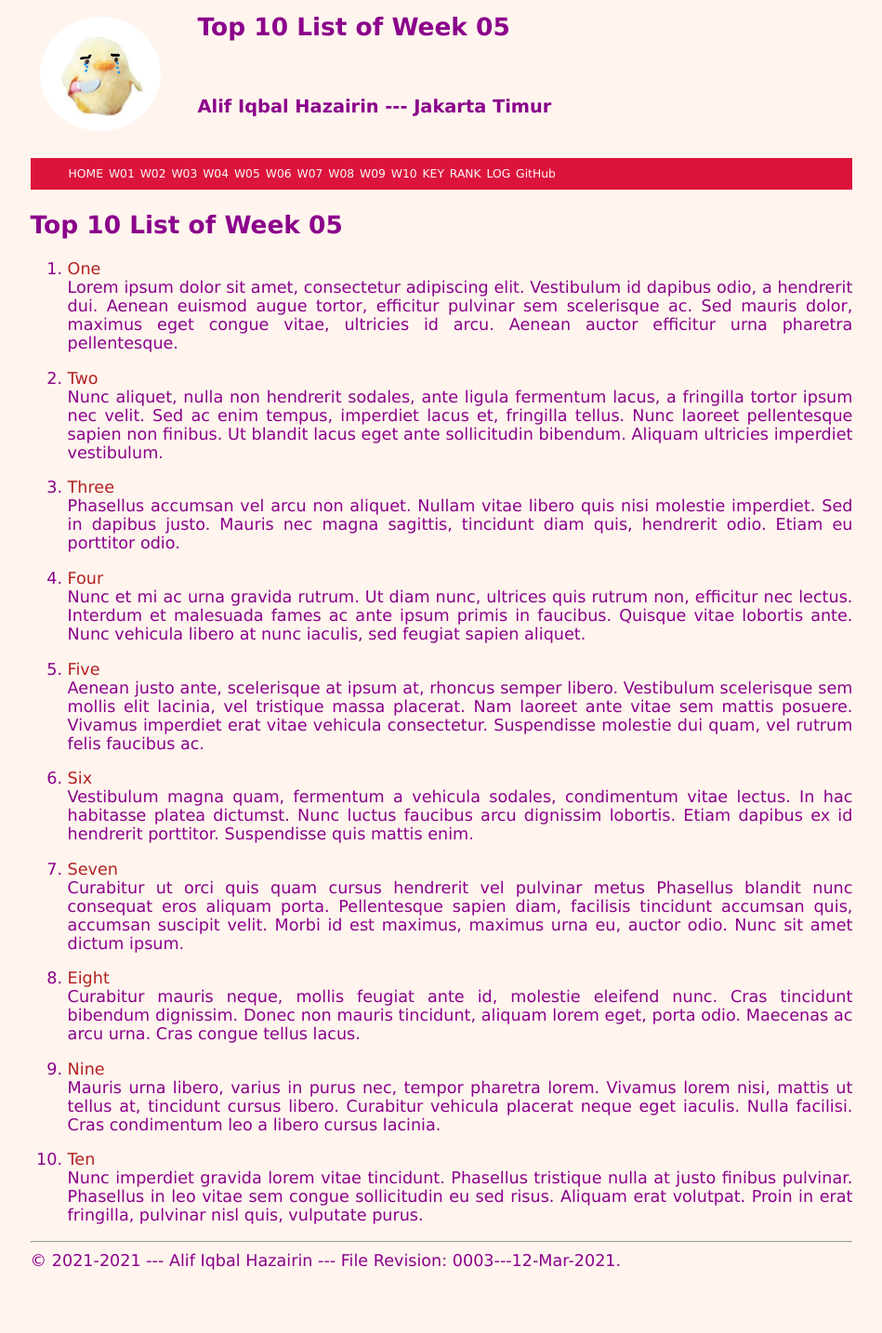
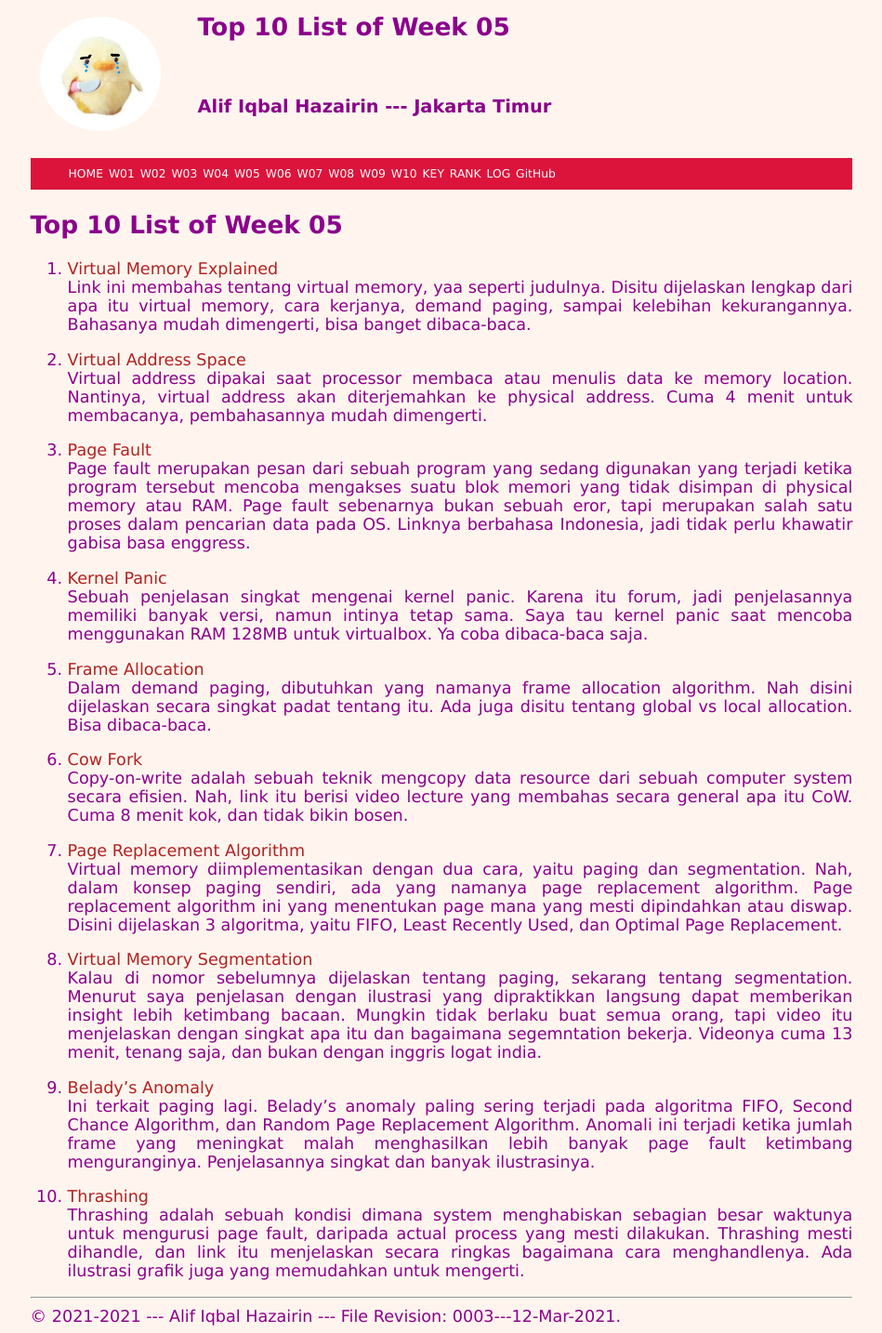
Before and after one commit to AlifHazairin/os211, a Jekyll site: the page built from w05.md, in a window 1280 px wide. Shown: the whole page at 93% size, without its empty margins (165-1114 px from the left). Built offline with Jekyll 4.4.1, drawn with Linux system fonts in a browser that asks for light colours; our own code applies the rules of GitHub Pages for plain Markdown files; before the commit the page ends 1374 px from its top, so only the background shows below that.

Commit message:
mylog, myrank, w05.md

```diff
--- a/TXT/myrank.txt
+++ b/TXT/myrank.txt
@@ -8,3 +8,6 @@ ZCZC W02 ansqee
 ZCZC W03 ansqee
 ZCZC W03 AldiNFitrah
 ZCZC W03 andrew-susanto
+ZCZC W04 angelindepthios
+ZCZC W04 Andre-71
+ZCZC W04 alfina-megasiwi
--- a/w05.md
+++ b/w05.md
@@ -5,72 +5,52 @@ permalink: /W05/
 
 # Top 10 List of Week 05
 
-1. [One](https://en.wikipedia.org/wiki/1)<br>
-Lorem ipsum dolor sit amet, consectetur adipiscing elit.
-Vestibulum id dapibus odio, a hendrerit dui.
-Aenean euismod augue tortor, efficitur pulvinar sem scelerisque ac.
-Sed mauris dolor, maximus eget congue vitae, ultricies id arcu.
-Aenean auctor efficitur urna pharetra pellentesque.
+1. [Virtual Memory Explained](https://www.guru99.com/virtual-memory-in-operating-system.html)<br>
+Link ini membahas tentang virtual memory, yaa seperti judulnya. Disitu dijelaskan lengkap dari apa itu virtual
+memory, cara kerjanya, demand paging, sampai kelebihan kekurangannya. Bahasanya mudah dimengerti, bisa banget
+dibaca-baca.
 
-2. [Two](https://en.wikipedia.org/wiki/2)<br>
-Nunc aliquet, nulla non hendrerit sodales, ante ligula fermentum lacus, a fringilla tortor ipsum nec velit.
-Sed ac enim tempus, imperdiet lacus et, fringilla tellus.
-Nunc laoreet pellentesque sapien non finibus.
-Ut blandit lacus eget ante sollicitudin bibendum.
-Aliquam ultricies imperdiet vestibulum.
+2. [Virtual Address Space](https://docs.microsoft.com/en-us/windows-hardware/drivers/gettingstarted/virtual-address-spaces)<br>
+Virtual address dipakai saat processor membaca atau menulis data ke memory location. Nantinya, virtual address akan diterjemahkan
+ke physical address. Cuma 4 menit untuk membacanya, pembahasannya mudah dimengerti.
 
-3. [Three](https://en.wikipedia.org/wiki/3)<br>
-Phasellus accumsan vel arcu non aliquet.
-Nullam vitae libero quis nisi molestie imperdiet.
-Sed in dapibus justo.
-Mauris nec magna sagittis, tincidunt diam quis, hendrerit odio.
-Etiam eu porttitor odio.
+3. [Page Fault](https://gaptex.id/glossary/pengertian-page-fault/)<br>
+Page fault merupakan pesan dari sebuah program yang sedang digunakan yang terjadi
+ketika program tersebut mencoba mengakses suatu blok memori yang tidak disimpan di
+physical memory atau RAM. Page fault sebenarnya bukan sebuah eror, tapi merupakan salah satu
+proses dalam pencarian data pada OS. Linknya berbahasa Indonesia, jadi tidak perlu khawatir gabisa basa enggress.
 
-4. [Four](https://en.wikipedia.org/wiki/4)<br>
-Nunc et mi ac urna gravida rutrum.
-Ut diam nunc, ultrices quis rutrum non, efficitur nec lectus.
-Interdum et malesuada fames ac ante ipsum primis in faucibus.
-Quisque vitae lobortis ante.
-Nunc vehicula libero at nunc iaculis, sed feugiat sapien aliquet.
+4. [Kernel Panic](https://askubuntu.com/questions/35722/what-is-kernel-panic)<br>
+Sebuah penjelasan singkat mengenai kernel panic. Karena itu forum, jadi penjelasannya memiliki banyak versi,
+namun intinya tetap sama. Saya tau kernel panic saat mencoba menggunakan RAM 128MB untuk virtualbox. Ya coba dibaca-baca
+saja.
 
-5. [Five](https://en.wikipedia.org/wiki/5)<br>
-Aenean justo ante, scelerisque at ipsum at, rhoncus semper libero.
-Vestibulum scelerisque sem mollis elit lacinia, vel tristique massa placerat.
-Nam laoreet ante vitae sem mattis posuere.
-Vivamus imperdiet erat vitae vehicula consectetur.
-Suspendisse molestie dui quam, vel rutrum felis faucibus ac.
+5. [Frame Allocation](https://www.geeksforgeeks.org/operating-system-allocation-frames/)<br>
+Dalam demand paging, dibutuhkan yang namanya frame allocation algorithm. Nah disini dijelaskan
+secara singkat padat tentang itu. Ada juga disitu tentang global vs local allocation. Bisa dibaca-baca.
 
-6. [Six](https://en.wikipedia.org/wiki/6)<br>
-Vestibulum magna quam, fermentum a vehicula sodales, condimentum vitae lectus.
-In hac habitasse platea dictumst.
-Nunc luctus faucibus arcu dignissim lobortis.
-Etiam dapibus ex id hendrerit porttitor.
-Suspendisse quis mattis enim.
+6. [Cow Fork](https://www.youtube.com/watch?v=ViUwLytKzTY)<br>
+Copy-on-write adalah sebuah teknik mengcopy data resource dari sebuah computer system secara efisien.
+Nah, link itu berisi video lecture yang membahas secara general apa itu CoW. Cuma 8 menit kok,
+dan tidak bikin bosen.
 
-7. [Seven](https://en.wikipedia.org/wiki/7)<br>
-Curabitur ut orci quis quam cursus hendrerit vel pulvinar metus
-Phasellus blandit nunc consequat eros aliquam porta.
-Pellentesque sapien diam, facilisis tincidunt accumsan quis, accumsan suscipit velit.
-Morbi id est maximus, maximus urna eu, auctor odio.
-Nunc sit amet dictum ipsum.
+7. [Page Replacement Algorithm](https://afteracademy.com/blog/what-are-the-page-replacement-algorithms)<br>
+Virtual memory diimplementasikan dengan dua cara, yaitu paging dan segmentation. Nah, dalam konsep paging sendiri,
+ada yang namanya page replacement algorithm. Page replacement algorithm ini yang menentukan page mana yang mesti dipindahkan
+atau diswap. Disini dijelaskan 3 algoritma, yaitu FIFO, Least Recently Used, dan Optimal Page Replacement.
 
-8. [Eight](https://en.wikipedia.org/wiki/8)<br>
-Curabitur mauris neque, mollis feugiat ante id, molestie eleifend nunc.
-Cras tincidunt bibendum dignissim.
-Donec non mauris tincidunt, aliquam lorem eget, porta odio.
-Maecenas ac arcu urna.
-Cras congue tellus lacus.
+8. [Virtual Memory Segmentation](https://www.youtube.com/watch?v=04Xs185vtqc)<br>
+Kalau di nomor sebelumnya dijelaskan tentang paging, sekarang tentang segmentation. Menurut saya penjelasan dengan ilustrasi
+yang dipraktikkan langsung dapat memberikan insight lebih ketimbang bacaan. Mungkin tidak berlaku buat semua orang, tapi
+video itu menjelaskan dengan singkat apa itu dan bagaimana segemntation bekerja. Videonya cuma 13 menit, tenang saja, dan bukan
+dengan inggris logat india.
 
-9. [Nine](https://en.wikipedia.org/wiki/9)<br>
-Mauris urna libero, varius in purus nec, tempor pharetra lorem.
-Vivamus lorem nisi, mattis ut tellus at, tincidunt cursus libero.
-Curabitur vehicula placerat neque eget iaculis.
-Nulla facilisi.
-Cras condimentum leo a libero cursus lacinia.
+9. [Belady's Anomaly](https://prepinsta.com/operating-systems/beladys-anomaly/)<br>
+Ini terkait paging lagi. Belady's anomaly paling sering terjadi pada algoritma FIFO, Second Chance Algorithm, dan Random Page
+Replacement Algorithm. Anomali ini terjadi ketika jumlah frame yang meningkat malah menghasilkan lebih banyak page fault ketimbang
+menguranginya. Penjelasannya singkat dan banyak ilustrasinya.
 
-10. [Ten](https://en.wikipedia.org/wiki/10)<br>
-Nunc imperdiet gravida lorem vitae tincidunt.
-Phasellus tristique nulla at justo finibus pulvinar.
-Phasellus in leo vitae sem congue sollicitudin eu sed risus.
-Aliquam erat volutpat.
-Proin in erat fringilla, pulvinar nisl quis, vulputate purus.
+10. [Thrashing](https://www.geeksforgeeks.org/techniques-to-handle-thrashing/)<br>
+Thrashing adalah sebuah kondisi dimana system menghabiskan sebagian besar waktunya untuk mengurusi page fault, daripada
+actual process yang mesti dilakukan. Thrashing mesti dihandle, dan link itu menjelaskan secara ringkas bagaimana cara menghandlenya.
+Ada ilustrasi grafik juga yang memudahkan untuk mengerti.
```
Also changed, not shown: TXT/mylog.txt (+7 -1 lines).
